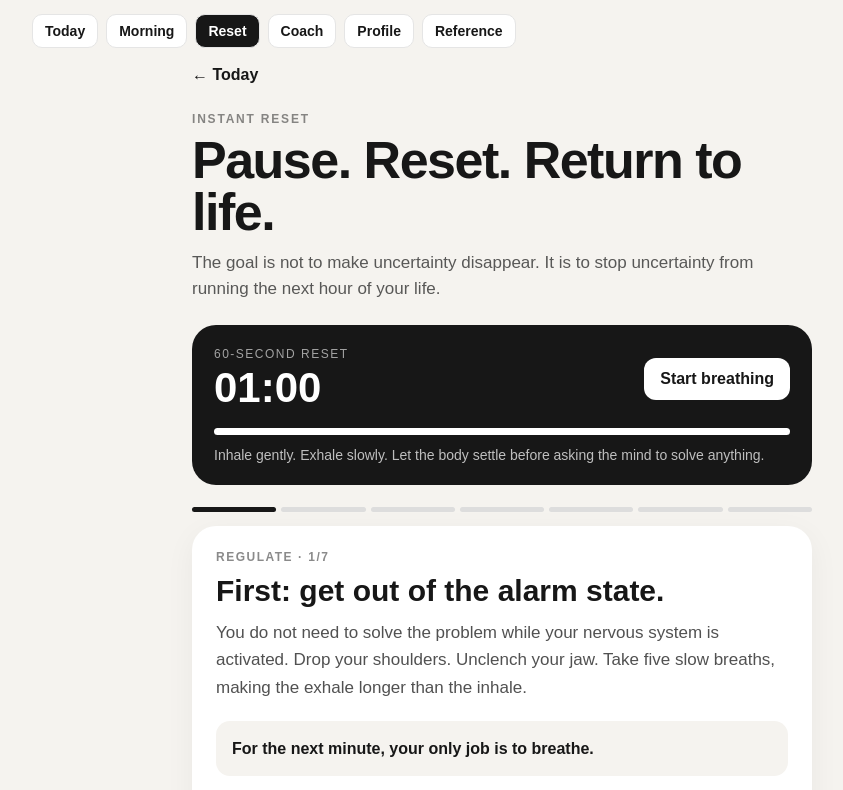
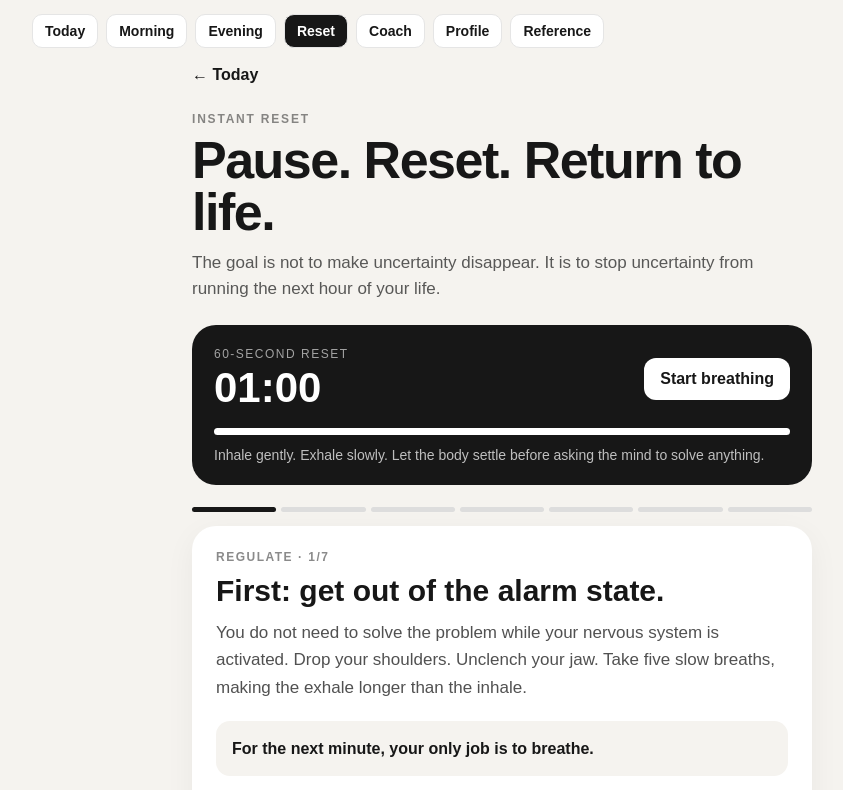
Before and after one commit to n5a5/personal-ai-coach, a Next.js app: page /reset in a window 1280 px wide. Shown: the top 790 px of the page, without its empty margins (138-981 px from the left). Built offline with nearby package versions, Linux system fonts and the light colour scheme; no server answers.

Commit message:
Add Evening to coach navigation

```diff
--- a/app/components/coach-nav.tsx
+++ b/app/components/coach-nav.tsx
@@ -6,6 +6,7 @@ import { usePathname } from "next/navigation";
 const links = [
   ["/", "Today", "⌂"],
   ["/morning", "Morning", "☀"],
+  ["/evening", "Evening", "☾"],
   ["/reset", "Reset", "↺"],
   ["/coach", "Coach", "✦"],
   ["/profile", "Profile", "○"],
```
